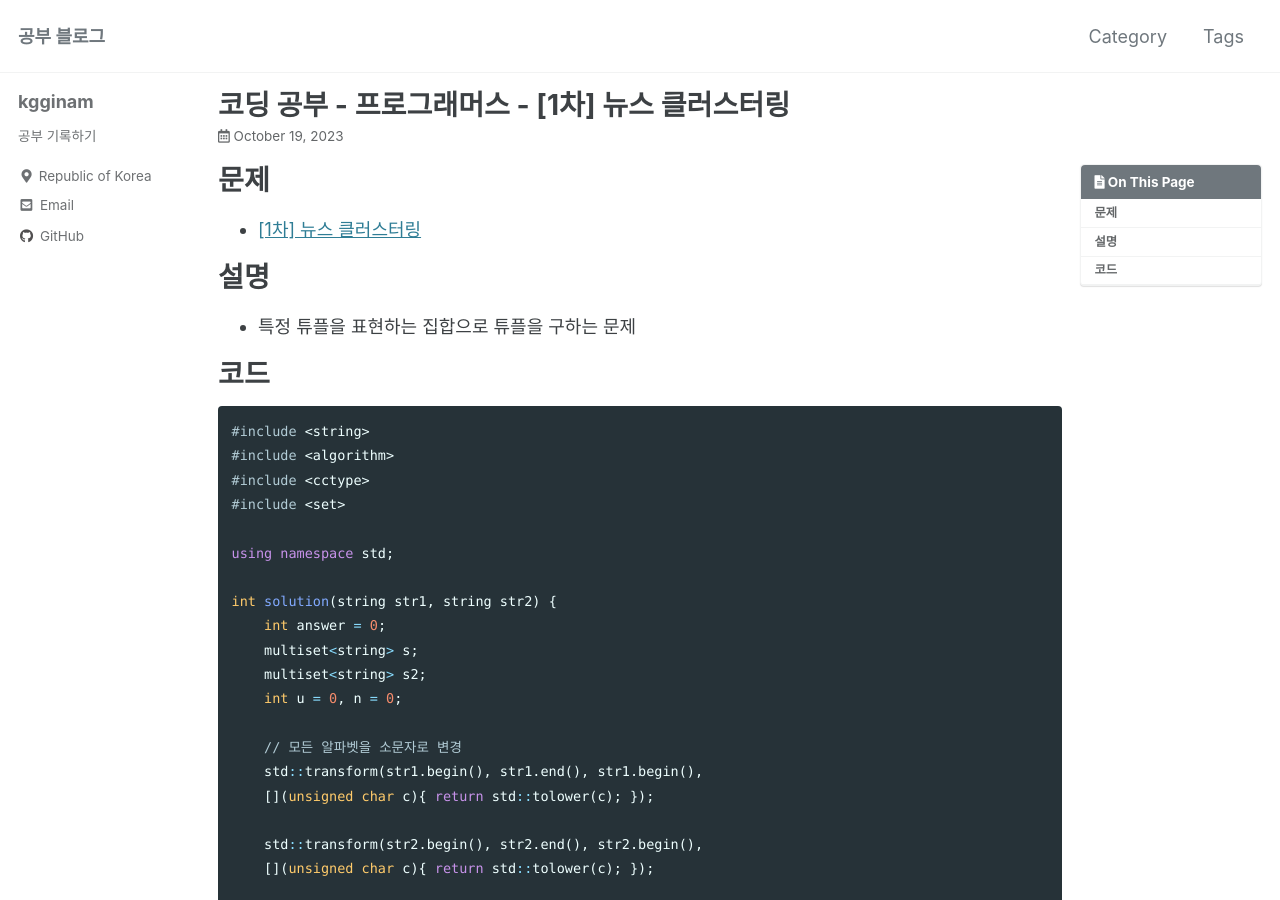
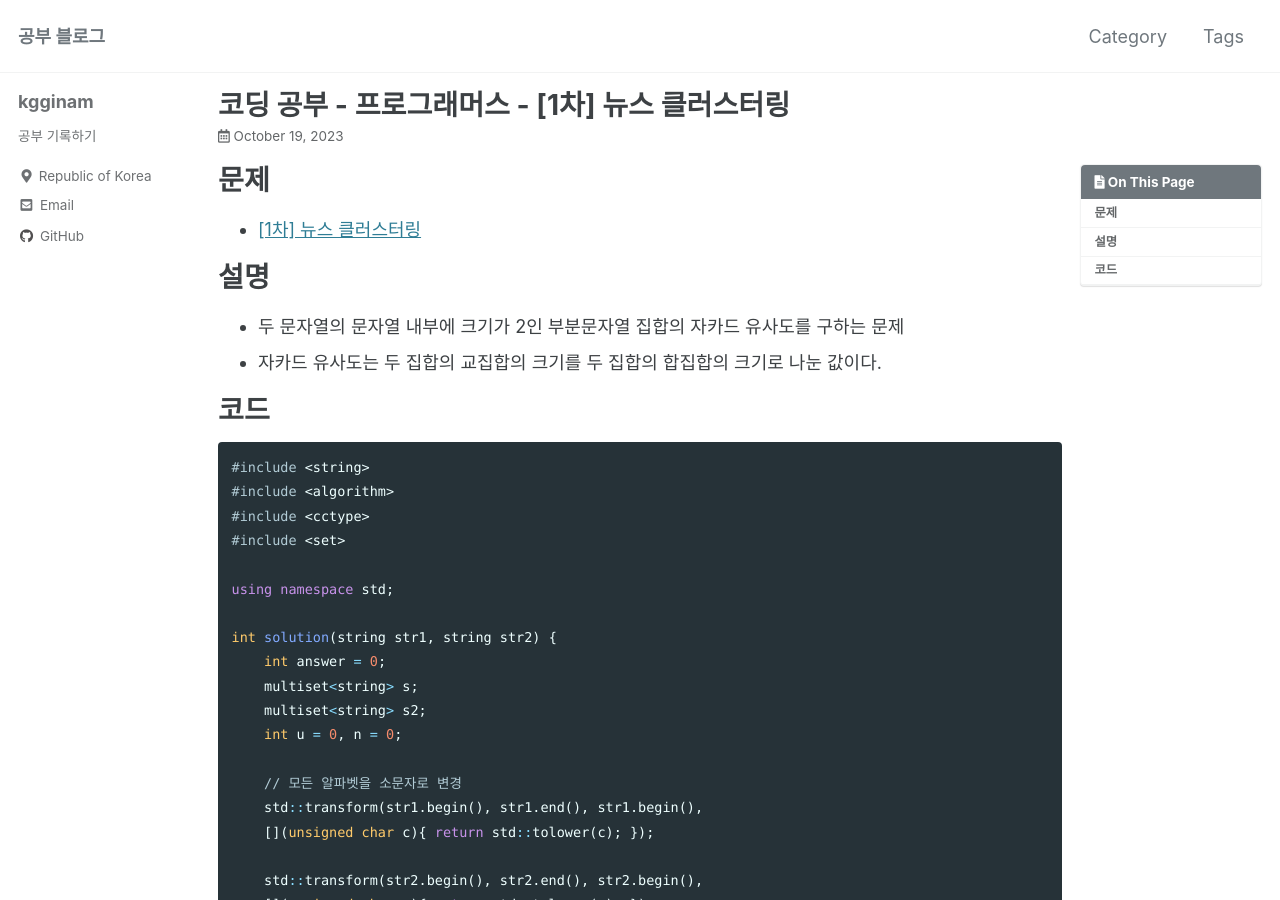
Before and after one commit to kgginam/kgginam.github.io, a Jekyll site: the page built from _posts/2023-10-19-coding2.md, in a window 1280 px wide and 900 px high. Built offline with Jekyll 4.4.1, drawn with Linux system fonts in a browser that asks for light colours; cached includes are drawn as plain includes; comment, search, counter and statistics services are not loaded.

Commit message:
뉴스 클러스터링 수정

```diff
--- a/_posts/2023-10-19-coding2.md
+++ b/_posts/2023-10-19-coding2.md
@@ -12,7 +12,8 @@ toc: true
 - [[1차] 뉴스 클러스터링](https://school.programmers.co.kr/learn/courses/30/lessons/17677)
 
 # 설명
-- 특정 튜플을 표현하는 집합으로 튜플을 구하는 문제
+- 두 문자열의 문자열 내부에 크기가 2인 부분문자열 집합의 자카드 유사도를 구하는 문제
+- 자카드 유사도는 두 집합의 교집합의 크기를 두 집합의 합집합의 크기로 나눈 값이다.
 
 # 코드
 
```
